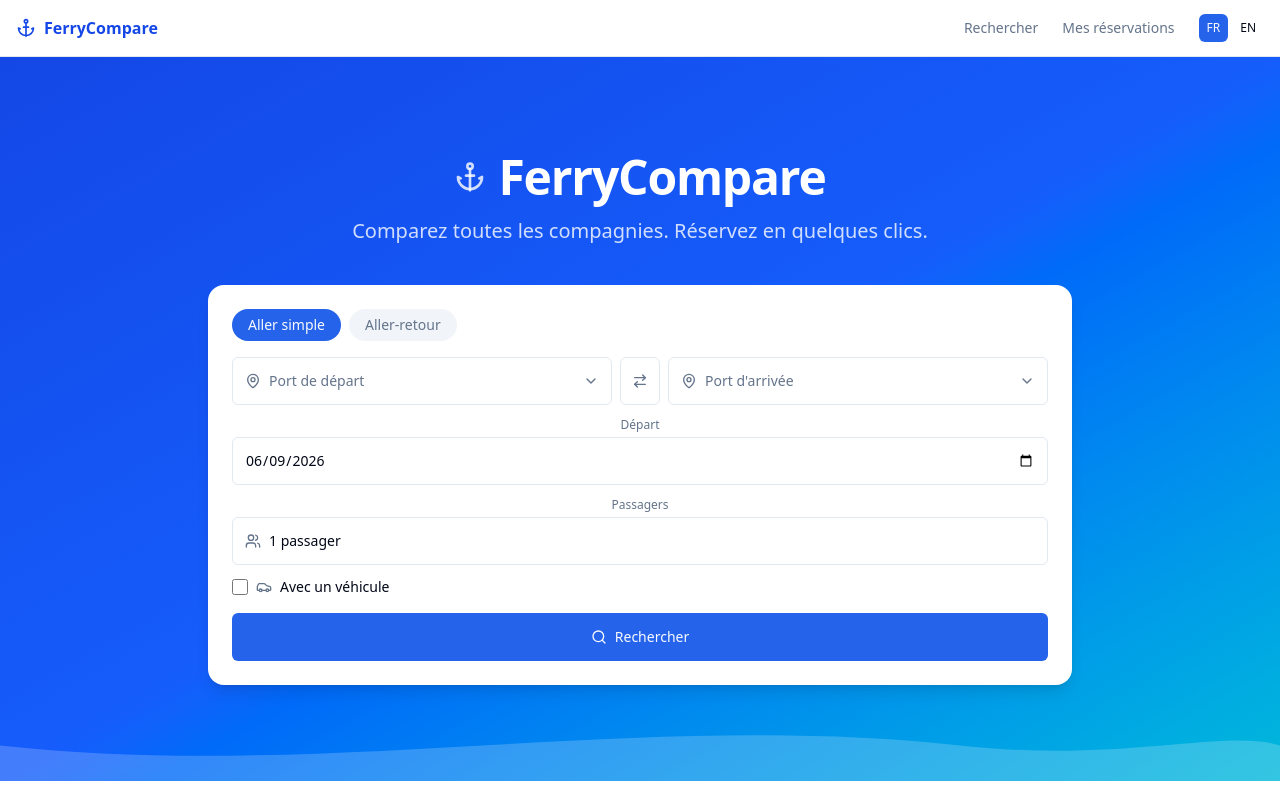
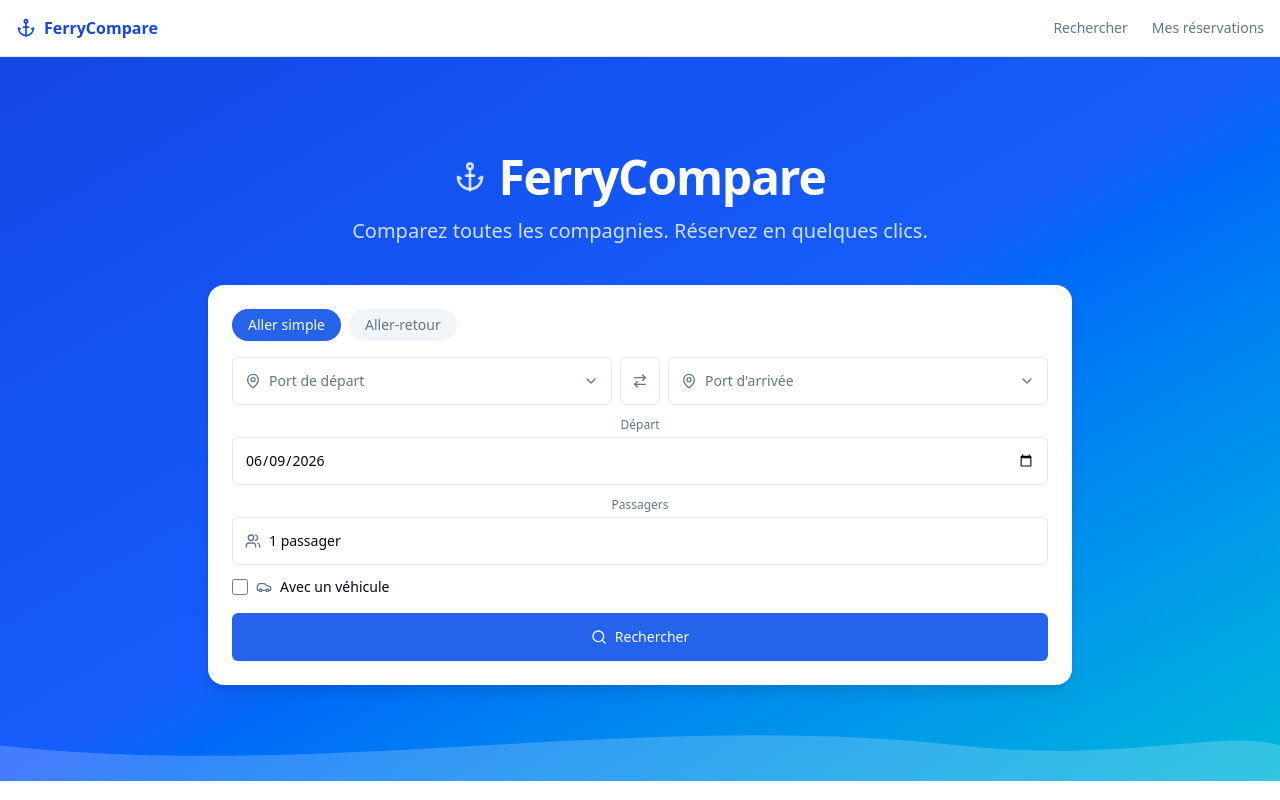
Before and after one commit to hajar-chekrouni/ferry-app, a Next.js app: page / in a window 1280 px wide. Shown: the top 800 px of the page. Built offline with nearby package versions, Linux system fonts and the light colour scheme.

Commit message:
fix: remove next-intl useLocale causing runtime crash on Vercel

```diff
--- a/src/components/layout/Header.tsx
+++ b/src/components/layout/Header.tsx
@@ -1,6 +1,5 @@
 import Link from "next/link";
 import { Anchor, Menu } from "lucide-react";
-import { LanguageSwitcher } from "./LanguageSwitcher";
 
 export function Header() {
   return (
@@ -22,12 +21,10 @@ export function Header() {
           >
             Mes réservations
           </Link>
-          <LanguageSwitcher />
         </nav>
 
         {/* Mobile: language switcher + hamburger placeholder */}
         <div className="flex items-center gap-2 sm:hidden">
-          <LanguageSwitcher />
           <button
             aria-label="Menu"
             className="rounded-md p-2 text-muted-foreground hover:bg-gray-100"
--- a/src/components/layout/LanguageSwitcher.tsx
+++ b/src/components/layout/LanguageSwitcher.tsx
@@ -1,34 +1,3 @@
-"use client";
-
-import { useLocale } from "next-intl";
-import { usePathname, useRouter } from "next/navigation";
-import { Button } from "@/components/ui/button";
-
 export function LanguageSwitcher() {
-  const locale = useLocale();
-  const pathname = usePathname();
-  const router = useRouter();
-
-  function switchLocale(next: string) {
-    // Replace locale prefix in current path
-    const withoutLocale = pathname.replace(/^\/(fr|en)/, "") || "/";
-    const newPath = next === "fr" ? withoutLocale : `/${next}${withoutLocale}`;
-    router.push(newPath);
-  }
-
-  return (
-    <div className="flex items-center gap-1">
-      {(["fr", "en"] as const).map((l) => (
-        <Button
-          key={l}
-          variant={locale === l ? "default" : "ghost"}
-          size="sm"
-          onClick={() => switchLocale(l)}
-          className="h-7 px-2 text-xs uppercase"
-        >
-          {l}
-        </Button>
-      ))}
-    </div>
-  );
+  return null;
 }
```
